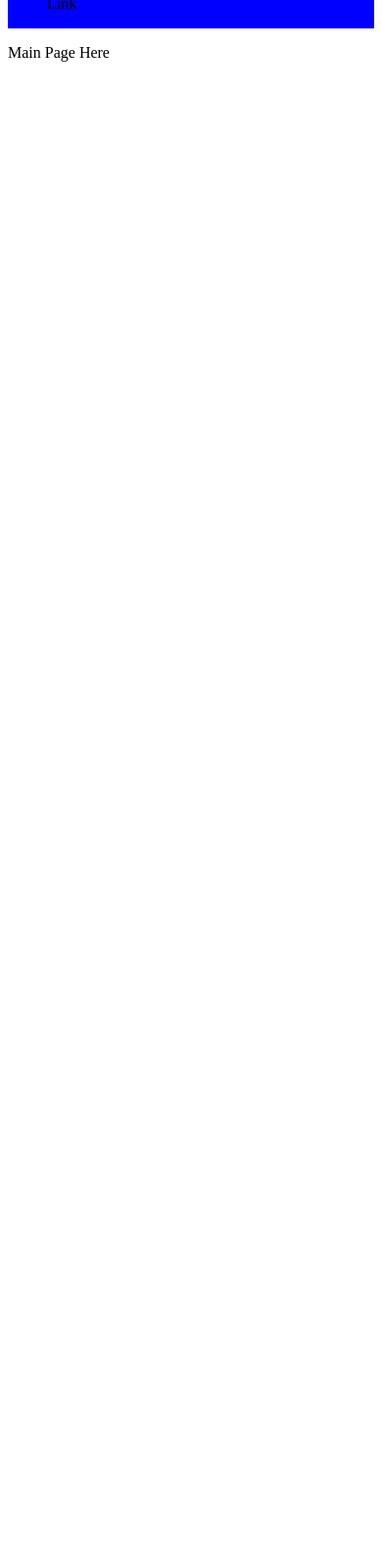
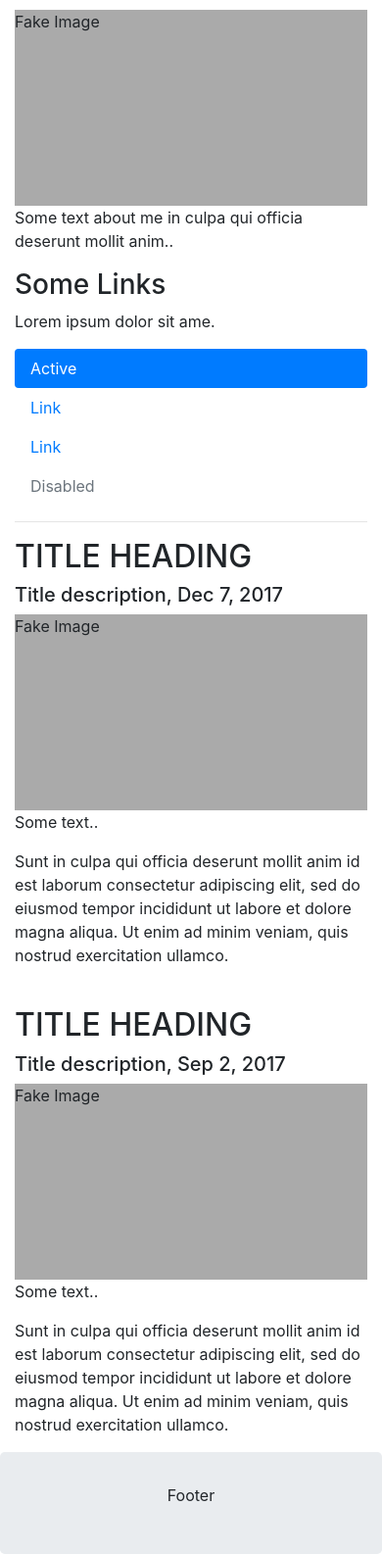
Before and after one commit to pepijndik/Techput, a PHP site: page /Template.html in a window 390 px wide. Shown: the part 314-1900 px from the top of the page at 98% size. Before the commit the page ends 377 px from the top, so only its background shows below. Run offline with PHP 8.4, Linux system fonts and the light colour scheme.

Commit message:
Tempate updated

```diff
--- a/PC4U Website/Template.html
+++ b/PC4U Website/Template.html
@@ -15,24 +15,100 @@
       name="keywords"
       content="PC4U, reparaties, Computers, Laptops, Tablets"
     />
+    <link
+      rel="stylesheet"
+      href="https://maxcdn.bootstrapcdn.com/bootstrap/4.3.1/css/bootstrap.min.css"
+    />
+    <link rel="stylesheet" href="pc4u.css" />
+    <script src="https://ajax.googleapis.com/ajax/libs/jquery/3.4.0/jquery.min.js"></script>
+    <script src="https://cdnjs.cloudflare.com/ajax/libs/popper.js/1.14.7/umd/popper.min.js"></script>
+    <script src="https://maxcdn.bootstrapcdn.com/bootstrap/4.3.1/js/bootstrap.min.js"></script>
     <title>PC4U</title>
-    <link rel="stylesheet" type="text/css" href="/PC4U Website/pc4u.css" />
   </head>
   <body>
-    <div class="top">
-      <div class="logo">
-        <img
-          src="https://www.premiumpc.nl/images/shoplogoimages/Premium-PC-header.png"
-          alt=""
-          width="100%"
-        />
-      </div>
-      <div class="nav">
-        <ul>
-          <p>Link</p>
+    <div class="jumbotron text-center" style="margin-bottom:0">
+      <h1>Pc4U</h1>
+      <p>Computer Speciaal zaak</p>
+    </div>
+
+    <nav class="navbar navbar-expand-sm bg-dark navbar-dark">
+      <a class="navbar-brand" href="#">Navbar</a>
+      <button
+        class="navbar-toggler"
+        type="button"
+        data-toggle="collapse"
+        data-target="#collapsibleNavbar"
+      >
+        <span class="navbar-toggler-icon"></span>
+      </button>
+      <div class="collapse navbar-collapse" id="collapsibleNavbar">
+        <ul class="navbar-nav">
+          <li class="nav-item">
+            <a class="nav-link" href="#">Link</a>
+          </li>
+          <li class="nav-item">
+            <a class="nav-link" href="#">Link</a>
+          </li>
+          <li class="nav-item">
+            <a class="nav-link" href="#">Link</a>
+          </li>
         </ul>
       </div>
+    </nav>
+
+    <div class="container" style="margin-top:30px">
+      <div class="row">
+        <div class="col-sm-4">
+          <h2>About Me</h2>
+          <h5>Photo of me:</h5>
+          <div class="fakeimg">Fake Image</div>
+          <p>Some text about me in culpa qui officia deserunt mollit anim..</p>
+          <h3>Some Links</h3>
+          <p>Lorem ipsum dolor sit ame.</p>
+          <ul class="nav nav-pills flex-column">
+            <li class="nav-item">
+              <a class="nav-link active" href="#">Active</a>
+            </li>
+            <li class="nav-item">
+              <a class="nav-link" href="#">Link</a>
+            </li>
+            <li class="nav-item">
+              <a class="nav-link" href="#">Link</a>
+            </li>
+            <li class="nav-item">
+              <a class="nav-link disabled" href="#">Disabled</a>
+            </li>
+          </ul>
+          <hr class="d-sm-none" />
+        </div>
+        <div class="col-sm-8">
+          <h2>TITLE HEADING</h2>
+          <h5>Title description, Dec 7, 2017</h5>
+          <div class="fakeimg">Fake Image</div>
+          <p>Some text..</p>
+          <p>
+            Sunt in culpa qui officia deserunt mollit anim id est laborum
+            consectetur adipiscing elit, sed do eiusmod tempor incididunt ut
+            labore et dolore magna aliqua. Ut enim ad minim veniam, quis nostrud
+            exercitation ullamco.
+          </p>
+          <br />
+          <h2>TITLE HEADING</h2>
+          <h5>Title description, Sep 2, 2017</h5>
+          <div class="fakeimg">Fake Image</div>
+          <p>Some text..</p>
+          <p>
+            Sunt in culpa qui officia deserunt mollit anim id est laborum
+            consectetur adipiscing elit, sed do eiusmod tempor incididunt ut
+            labore et dolore magna aliqua. Ut enim ad minim veniam, quis nostrud
+            exercitation ullamco.
+          </p>
+        </div>
+      </div>
     </div>
-    <div class="Main"><p>Main Page Here</p></div>
+
+    <div class="jumbotron text-center" style="margin-bottom:0">
+      <p>Footer</p>
+    </div>
   </body>
 </html>
--- a/PC4U Website/pc4u.css
+++ b/PC4U Website/pc4u.css
@@ -1,13 +1,4 @@
-.top {
+.fakeimg {
+  height: 200px;
+  background: #aaa;
 }
-.logo {
-}
-.nav {
-  list-style-type: none;
-  margin: 0;
-  padding: 0;
-  overflow: hidden;
-  background-color: blue;
-  width: 100%;
-  height: 10%;
-}
```
